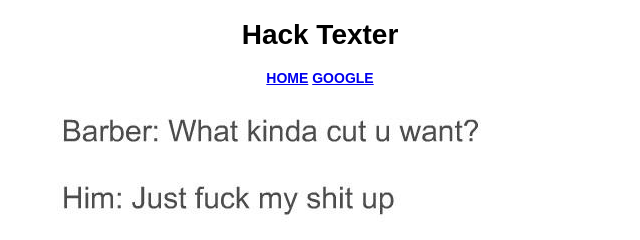
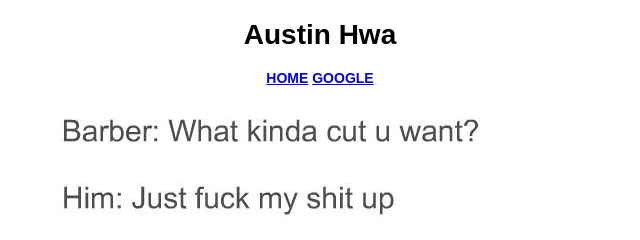
Before and after one commit to HwaA18/hwaa18.github.io, a plain HTML site: page index.html in a window 1280 px wide. Shown: the top 240 px of the page, 320-960 px from the left. Drawn offline with Linux system fonts and the light colour scheme.

Commit message:
Update index.html

```diff
--- a/index.html
+++ b/index.html
@@ -2,7 +2,7 @@
 <html>
   <head>
     <meta charset="UTF-8">
-    <title>Hack Tester</title>
+    <title>Austin Hwa</title>
 
     <link rel="stylesheet" href="styles/style.css">
 
@@ -10,8 +10,8 @@
 
     <!-- <link rel="shortcut icon" type="image/png" href="favicon.ico"/> -->
 
-    <meta name="author" content="Hack Texter">
-    <meta name="description" content="This is my website.">
+    <meta name="author" content="Austin Hwa">
+    <meta name="description" content="This is my website">
     <meta name="keywords" content="hack,texter,portfolio,website">
     <meta name="viewport" content="width=device-width,initial-scale=1">
     <!-- Global site tag (gtag.js) - Google Analytics -->
@@ -23,7 +23,7 @@
 
       <div id="header">
         <h1>
-          Hack Texter
+          Austin Hwa
         </h1>
       </div>
 
```
